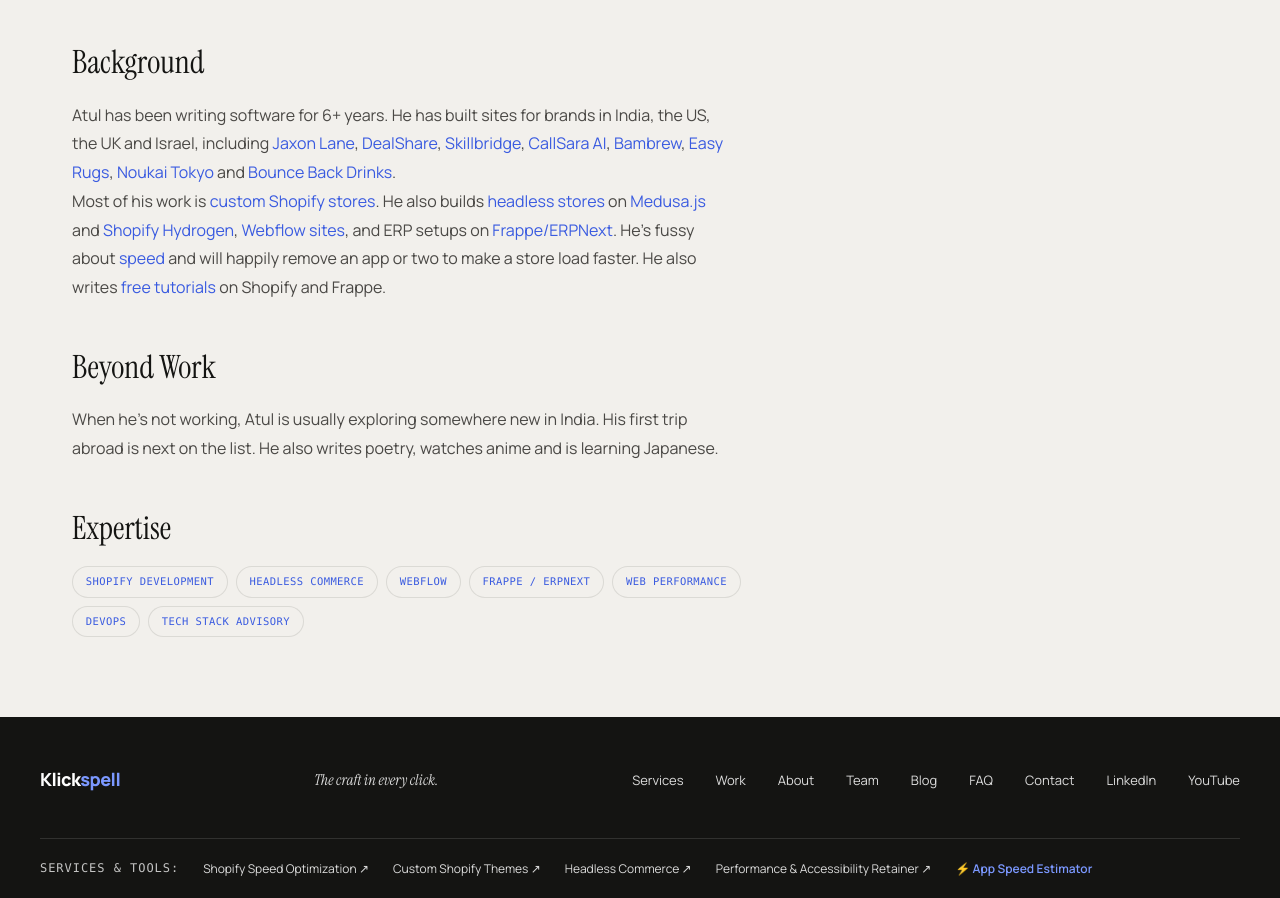
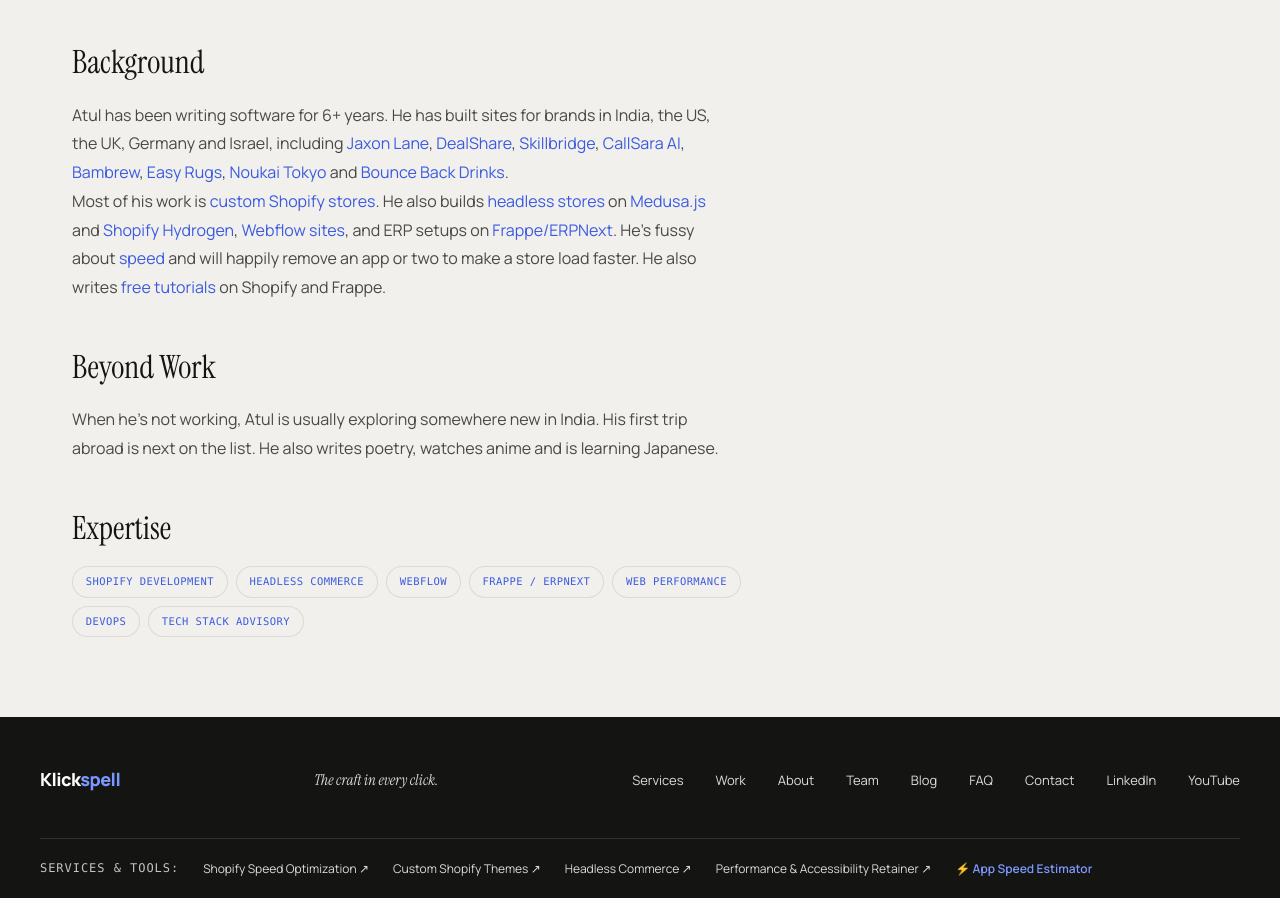
Before and after one commit to klickspell-tech/klickspell-tech.github.io, an Astro site: page /atul-bhatt in a window 1280 px wide. Shown: the part 873-1771 px from the top of the page. Built offline with nearby package versions, Linux system fonts and the light colour scheme; Astro itself is replaced by a stand-in of ours.

Commit message:
feat: update Atul Bhatt's profile to include experience with German brands

```diff
--- a/src/pages/atul-bhatt.astro
+++ b/src/pages/atul-bhatt.astro
@@ -83,7 +83,7 @@ const schema = [
           <p class="profile-prose">Atul runs these projects together with his <a href="/team">five-person team</a>. He's on the first call, writes code alongside the team, and stays involved after launch. As he puts it, &ldquo;Built for your independence, not our dependency.&rdquo; Once a project is live, your team should be able to run it day to day without calling a developer.</p>
 
           <h2 class="profile-heading">Background</h2>
-          <p class="profile-prose">Atul has been writing software for {yearsExperience}+ years. He has built sites for brands in India, the US, the UK and Israel, including <a href="https://jaxonlane.com/" target="_blank" rel="noopener">Jaxon Lane</a>, <a href="https://about.dealshare.in/" target="_blank" rel="noopener">DealShare</a>, <a href="https://skillbridge.net/" target="_blank" rel="noopener">Skillbridge</a>, <a href="https://www.callsara.ai/" target="_blank" rel="noopener">CallSara AI</a>, <a href="https://www.bambrew.in/" target="_blank" rel="noopener">Bambrew</a>, <a href="https://easyrugs.in/" target="_blank" rel="noopener">Easy Rugs</a>, <a href="https://noukaitokyo.com/" target="_blank" rel="noopener">Noukai Tokyo</a> and <a href="https://bouncebackdrinks.com/" target="_blank" rel="noopener">Bounce Back Drinks</a>.</p>
+          <p class="profile-prose">Atul has been writing software for {yearsExperience}+ years. He has built sites for brands in India, the US, the UK, Germany and Israel, including <a href="https://jaxonlane.com/" target="_blank" rel="noopener">Jaxon Lane</a>, <a href="https://about.dealshare.in/" target="_blank" rel="noopener">DealShare</a>, <a href="https://skillbridge.net/" target="_blank" rel="noopener">Skillbridge</a>, <a href="https://www.callsara.ai/" target="_blank" rel="noopener">CallSara AI</a>, <a href="https://www.bambrew.in/" target="_blank" rel="noopener">Bambrew</a>, <a href="https://easyrugs.in/" target="_blank" rel="noopener">Easy Rugs</a>, <a href="https://noukaitokyo.com/" target="_blank" rel="noopener">Noukai Tokyo</a> and <a href="https://bouncebackdrinks.com/" target="_blank" rel="noopener">Bounce Back Drinks</a>.</p>
           <p class="profile-prose">Most of his work is <a href="/services/custom-shopify-development">custom Shopify stores</a>. He also builds <a href="/services/headless-commerce">headless stores</a> on <a href="/work/pragya-vijh.html">Medusa.js</a> and <a href="/work/noukai-tokyo.html">Shopify Hydrogen</a>, <a href="/work/callsara-ai.html">Webflow sites</a>, and ERP setups on <a href="/blog/frappe-production-install-custom-apps-docker">Frappe/ERPNext</a>. He's fussy about <a href="/services/shopify-speed-optimization">speed</a> and will happily remove an app or two to make a store load faster. He also writes <a href="/blog">free tutorials</a> on Shopify and Frappe.</p>
 
           <h2 class="profile-heading">Beyond Work</h2>
```
